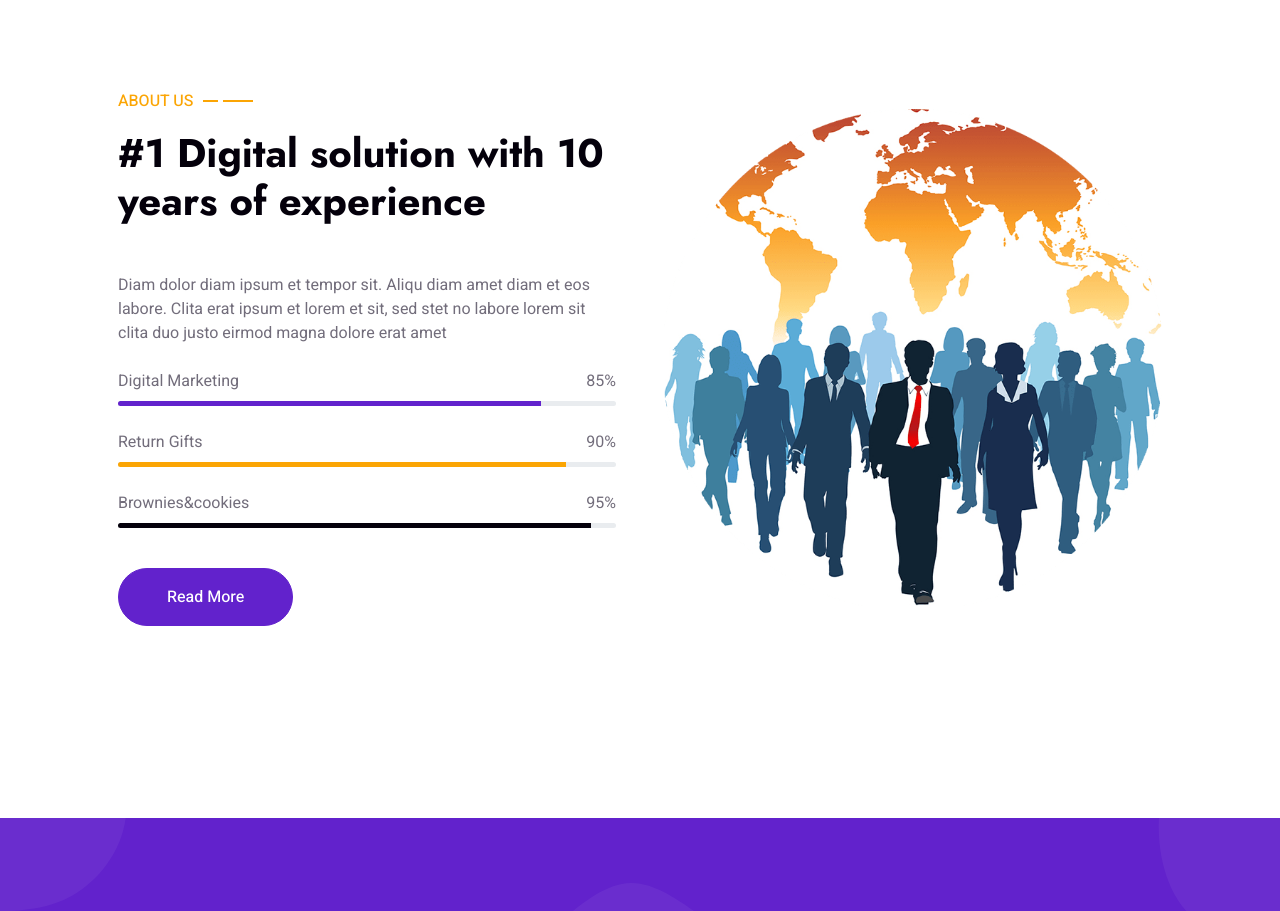
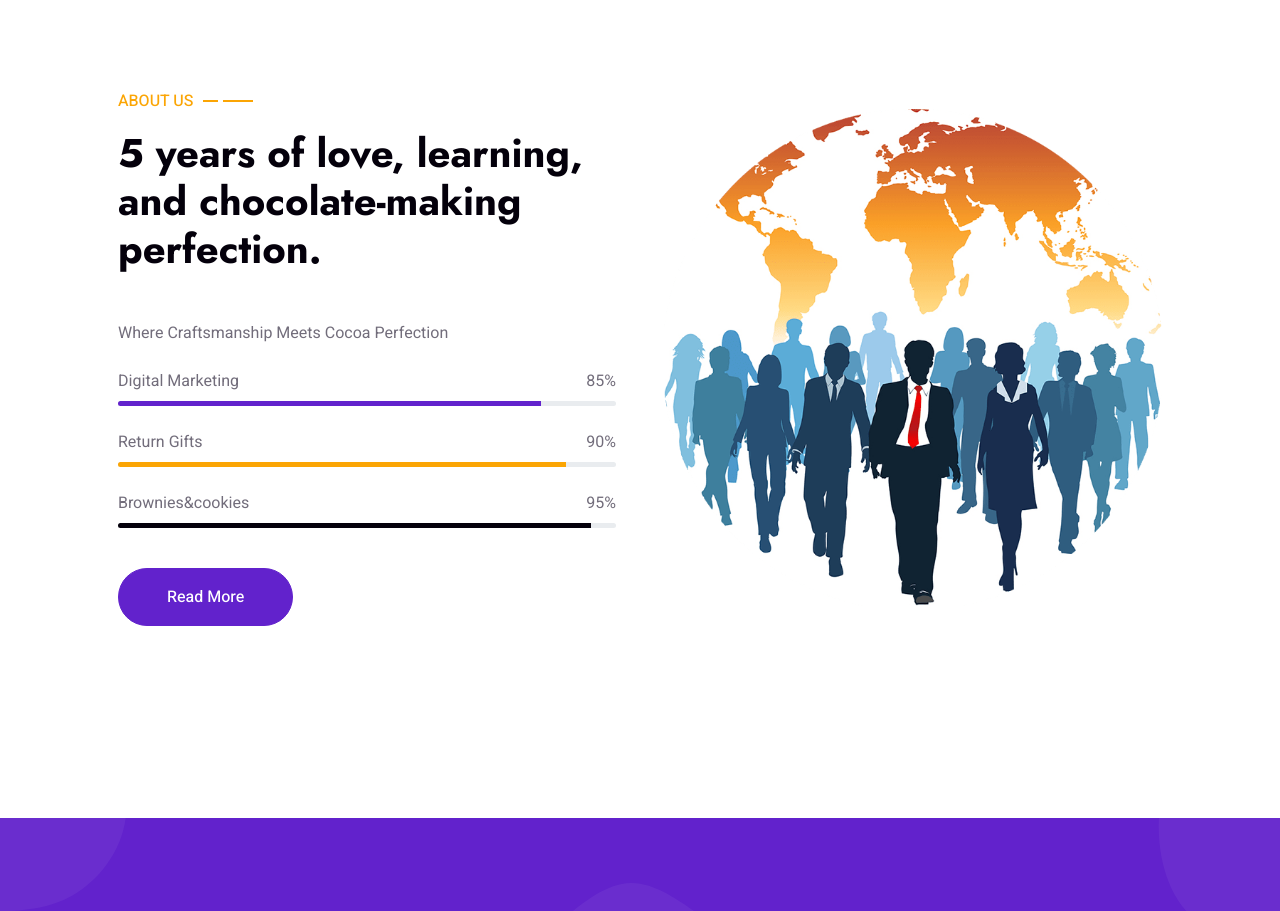
Before and after one commit to vivaachocohub/vivaachocohub, a plain HTML site: page index.html in a window 1280 px wide. Shown: the part 1480-2391 px from the top of the page. Drawn offline with nearby package versions, Linux system fonts and the light colour scheme; files whose address does not match are found by name.

Commit message:
Update index.html

```diff
--- a/index.html
+++ b/index.html
@@ -129,8 +129,8 @@
                 <div class="row g-5 align-items-center">
                     <div class="col-lg-6 wow fadeInUp" data-wow-delay="0.1s">
                         <p class="section-title text-secondary">About Us<span></span></p>
-                        <h1 class="mb-5">#1 Digital solution with 10 years of experience</h1>
-                        <p class="mb-4">Diam dolor diam ipsum et tempor sit. Aliqu diam amet diam et eos labore. Clita erat ipsum et lorem et sit, sed stet no labore lorem sit clita duo justo eirmod magna dolore erat amet</p>
+                        <h1 class="mb-5">5 years of love, learning, and chocolate-making perfection.</h1>
+                        <p class="mb-4">Where Craftsmanship Meets Cocoa Perfection</p>
                         <div class="skill mb-4">
                             <div class="d-flex justify-content-between">
                                 <p class="mb-2">Digital Marketing</p>
```
